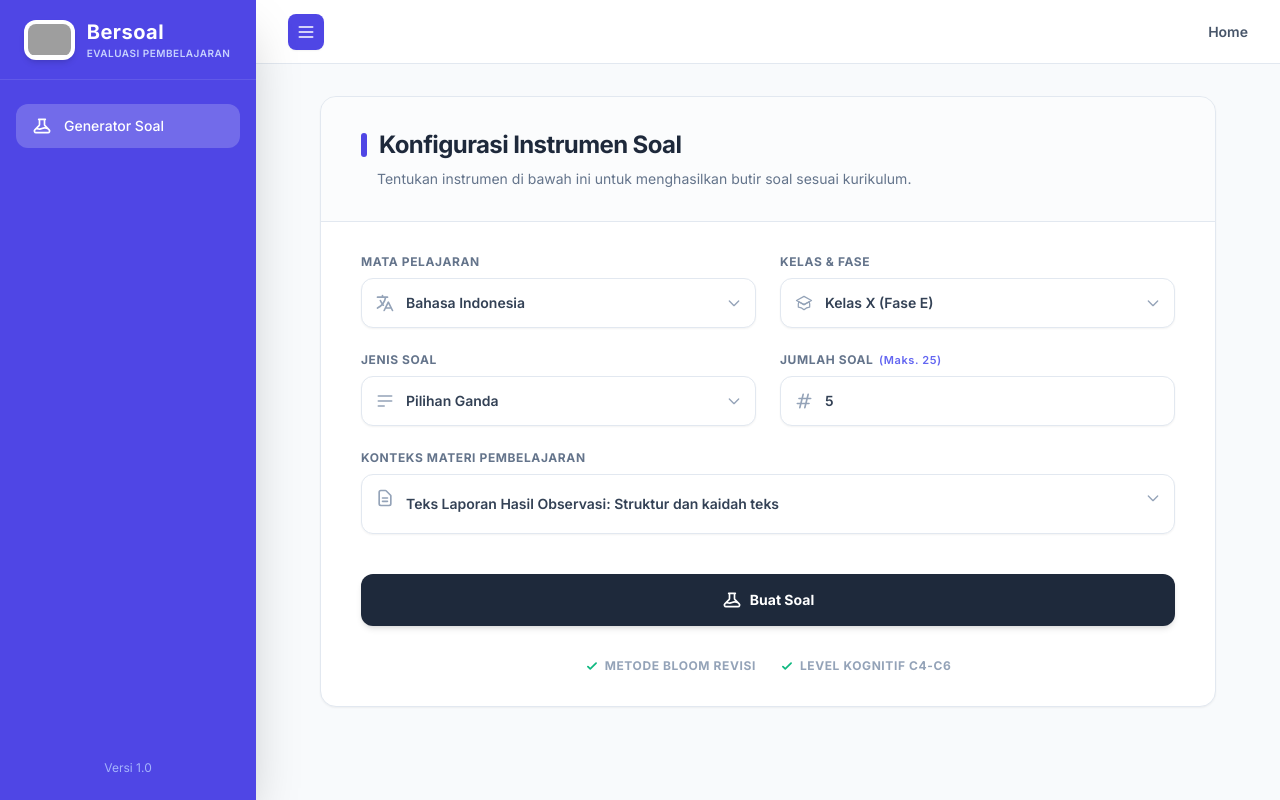
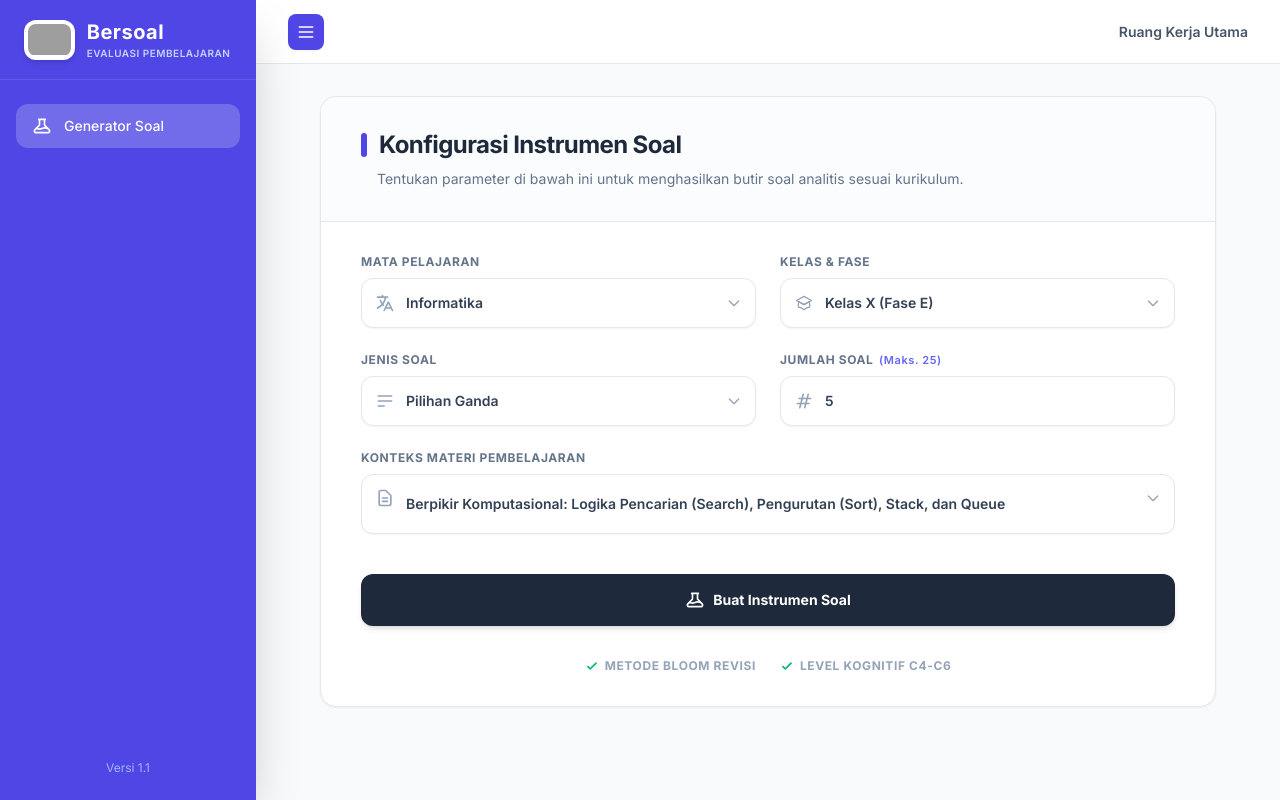
Before and after one commit to rakha-adyatma/Bersoal-App, a website: page public/index.html in a window 1280 px wide. Drawn offline with nearby package versions, Linux system fonts and the light colour scheme; grey boxes are pictures that could not be loaded.

Commit message:
Mapel Informatika

```diff
--- a/public/index.html
+++ b/public/index.html
@@ -22,7 +22,6 @@
     <aside id="sidebar" class="w-64 bg-[#4f46e5] text-white flex-col h-full shadow-2xl z-40 fixed md:relative hidden md:flex transition-all">
         <!-- Logo Area -->
         <div class="h-20 flex items-center px-6 border-b border-white/10">
-            <!-- DIPERBAIKI: src="/logo.png" -->
             <img src="/logo.png" alt="Logo BERSOAL" class="h-10 w-auto object-contain rounded-xl bg-white p-1 shadow-md mr-3">
             <div>
                 <h1 class="text-xl font-bold tracking-wide">Bersoal</h1>
@@ -39,7 +38,7 @@
         </nav>
 
         <div class="px-4 pb-6 text-center">
-            <p class="text-xs text-indigo-300">Versi 1.0</p>
+            <p class="text-xs text-indigo-300">Versi 1.1</p>
         </div>
     </aside>
 
@@ -53,14 +52,13 @@
                 <button onclick="toggleSidebar()" class="bg-indigo-600 text-white rounded-lg p-2 hover:bg-indigo-700 active:scale-95 transition-all shadow-sm cursor-pointer z-50">
                     <svg class="w-5 h-5" fill="none" stroke="currentColor" viewBox="0 0 24 24"><path stroke-linecap="round" stroke-linejoin="round" stroke-width="2" d="M4 6h16M4 12h16M4 18h16"></path></svg>
                 </button>
-                <!-- DIPERBAIKI: src="/logo.png" -->
                 <img src="/logo.png" alt="Logo" class="h-8 w-auto md:hidden rounded-md bg-white p-1 shadow-sm border border-slate-100">
                 <h1 class="text-lg font-bold text-slate-800 md:hidden">Bersoal</h1>
             </div>
 
             <!-- Header Title Desktop -->
             <div class="hidden md:block">
-                <h2 class="text-slate-600 font-semibold text-sm">Home</h2>
+                <h2 class="text-slate-600 font-semibold text-sm">Ruang Kerja Utama</h2>
             </div>
         </header>
 
@@ -76,7 +74,7 @@
                             <div class="w-1.5 h-6 bg-indigo-600 rounded-full"></div>
                             <h2 class="text-xl sm:text-2xl font-bold text-slate-800 tracking-tight">Konfigurasi Instrumen Soal</h2>
                         </div>
-                        <p class="text-slate-500 text-sm ml-4 sm:ml-4">Tentukan instrumen di bawah ini untuk menghasilkan butir soal sesuai kurikulum.</p>
+                        <p class="text-slate-500 text-sm ml-4 sm:ml-4">Tentukan parameter di bawah ini untuk menghasilkan butir soal analitis sesuai kurikulum.</p>
                     </div>
 
                     <!-- Form Body -->
@@ -91,8 +89,9 @@
                                         <svg class="w-5 h-5" fill="none" stroke="currentColor" viewBox="0 0 24 24"><path stroke-linecap="round" stroke-linejoin="round" stroke-width="2" d="M3 5h12M9 3v2m1.048 9.5A18.022 18.022 0 016.412 9m6.088 9h7M11 21l5-10 5 10M12.751 5C11.783 10.77 8.07 15.61 3 18.129"></path></svg>
                                     </div>
                                     <select id="mataPelajaran" name="mataPelajaran" onchange="updateMateri()" class="w-full pl-11 pr-4 py-3.5 text-sm rounded-xl border border-slate-200 bg-white text-slate-700 font-semibold focus:ring-2 focus:ring-indigo-500 focus:border-indigo-500 transition-all appearance-none shadow-sm">
-                                        <option value="Bahasa Indonesia" selected>Bahasa Indonesia</option>
+                                        <option value="Bahasa Indonesia">Bahasa Indonesia</option>
                                         <option value="Bahasa Inggris">Bahasa Inggris (English)</option>
+                                        <option value="Informatika" selected>Informatika</option>
                                     </select>
                                     <div class="absolute inset-y-0 right-0 pr-3.5 flex items-center pointer-events-none text-slate-400">
                                         <svg class="w-4 h-4" fill="none" stroke="currentColor" viewBox="0 0 24 24"><path stroke-linecap="round" stroke-linejoin="round" stroke-width="2" d="M19 9l-7 7-7-7"></path></svg>
@@ -169,7 +168,7 @@
                         <div class="pt-4">
                             <button type="submit" id="btnSubmit" class="w-full bg-slate-800 hover:bg-slate-900 active:scale-[0.99] text-white font-bold py-4 px-4 rounded-xl shadow-md transition-all text-sm flex justify-center items-center gap-2">
                                 <svg class="w-5 h-5" fill="none" stroke="currentColor" viewBox="0 0 24 24"><path stroke-linecap="round" stroke-linejoin="round" stroke-width="2" d="M19.428 15.428a2 2 0 00-1.022-.547l-2.387-.477a6 6 0 00-3.86.517l-.318.158a6 6 0 01-3.86.517L6.05 15.21a2 2 0 00-1.806.547M8 4h8l-1 1v5.172a2 2 0 00.586 1.414l5 5c1.26 1.26.367 3.414-1.415 3.414H4.828c-1.782 0-2.674-2.154-1.414-3.414l5-5A2 2 0 009 10.172V5L8 4z"></path></svg>
-                                Buat Soal
+                                Buat Instrumen Soal
                             </button>
                         </div>
 
@@ -189,7 +188,7 @@
                         <div id="loadingInfo" class="hidden flex-col items-center justify-center p-6 bg-slate-50 rounded-xl border border-slate-200">
                             <div class="animate-spin w-8 h-8 border-4 border-slate-800 border-t-transparent rounded-full mb-3"></div>
                             <p class="text-slate-800 font-bold text-sm text-center">Sistem Sedang Memproses...</p>
-                            <p class="text-slate-500 text-xs text-center mt-1">Menyusun butir soal dan kunci jawaban berdasarkan parameter.</p>
+                            <p class="text-slate-500 text-xs text-center mt-1">Mengonstruksi logika soal dan algoritma kunci jawaban berdasarkan parameter.</p>
                         </div>
                     </form>
                 </div>
@@ -256,6 +255,29 @@
                 "Struktur Teks: News Item Text (Berita) dan Explanation Text (Fenomena)",
                 "Tata Bahasa (Grammar): Direct and Indirect Speech, Causative Verbs, Adjective Clause"
             ]
+        },
+        "Informatika": {
+            "Kelas 10 (Fase E)": [
+                "Berpikir Komputasional: Logika Pencarian (Search), Pengurutan (Sort), Stack, dan Queue",
+                "Sistem Komputer: Interaksi hardware, software, dan brainware",
+                "Jaringan Komputer dan Internet: Topologi jaringan, proteksi data, enkripsi dasar",
+                "Algoritma dan Pemrograman: Variabel, tipe data, dan struktur kontrol (Logika Dasar)",
+                "Analisis Data: Pengumpulan, pengolahan, dan visualisasi data dasar"
+            ],
+            "Kelas 11 (Fase F)": [
+                "Berpikir Komputasional Lanjut: Strategi algoritmik dan pemrograman dinamis",
+                "Algoritma dan Pemrograman: Tipe data Array, fungsi, dan rekursi",
+                "Jaringan Komputer Lanjut: Arsitektur jaringan dan dasar Keamanan Siber (Cybersecurity)",
+                "Analisis Data Lanjut: Pengenalan Basis Data (SQL) dan pemodelan data",
+                "Pengembangan Aplikasi: Siklus hidup pengembangan perangkat lunak (SDLC)"
+            ],
+            "Kelas 12 (Fase F)": [
+                "Kecerdasan Buatan (AI): Konsep dasar, machine learning, dan implementasi logika",
+                "Internet of Things (IoT): Arsitektur dasar, sensor, dan sistem otomatisasi",
+                "Big Data dan Cloud Computing: Konsep penyimpanan dan pemrosesan awan",
+                "Keamanan Informasi: Kriptografi lanjut, HAKI, dan etika digital",
+                "Praktik Lintas Bidang: Perancangan sistem teknologi terintegrasi (Project-Based)"
+            ]
         }
     };
 
```
Also changed, not shown: hotsGenerator.js (+36 -15 lines).
